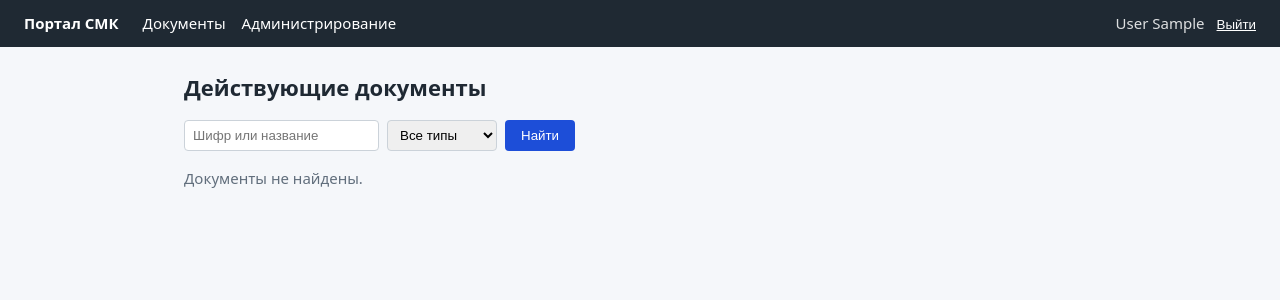
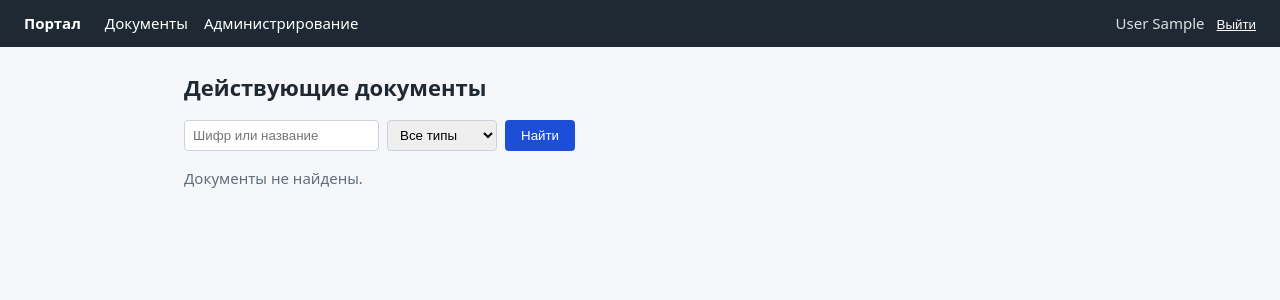
Before and after one commit to vladen33/portal, a Django app: page /documents/ in a window 1280 px wide. Shown: the top 300 px of the page. Run offline with Django 5.2, Linux system fonts and the light colour scheme; the visitor is signed in with stand-in values (Sample User, id 1); data that the repository does not hold is empty.

Commit message:
Название портала: «Портал СМК» → «Портал»
Портал будет содержать несколько приложений, поэтому убрано уточнение СМК из заголовков страниц, шаблона systemd-службы, сводки установщика и README. Приложения documents (КСМК) и kanban будут перенесены отдельным шагом.

```diff
--- a/config/settings.py
+++ b/config/settings.py
@@ -1,4 +1,4 @@
-"""Настройки проекта portal — портала документов СМК.
+"""Настройки проекта portal — внутреннего портала организации.
 
 Проект работает с двумя СУБД:
 
--- a/documents/views.py
+++ b/documents/views.py
@@ -1,4 +1,4 @@
-"""Представления портала документов СМК."""
+"""Представления раздела документов СМК."""
 
 from django.contrib import messages
 from django.contrib.auth.mixins import LoginRequiredMixin
--- a/templates/base.html
+++ b/templates/base.html
@@ -4,13 +4,13 @@
 <head>
   <meta charset="utf-8">
   <meta name="viewport" content="width=device-width, initial-scale=1">
-  <title>{% block title %}Портал СМК{% endblock %}</title>
+  <title>{% block title %}Портал{% endblock %}</title>
   <link rel="stylesheet" href="{% static 'css/base.css' %}">
 </head>
 <body>
 <header class="site-header">
   <div class="brand">
-    <a href="{% url 'documents:list' %}">Портал СМК</a>
+    <a href="/">Портал</a>
   </div>
   {% if user.is_authenticated %}
   <nav class="site-nav">
--- a/templates/registration/login.html
+++ b/templates/registration/login.html
@@ -1,6 +1,6 @@
 {% extends "base.html" %}
 
-{% block title %}Вход на портал СМК{% endblock %}
+{% block title %}Вход на портал{% endblock %}
 
 {% block content %}
 <h1>Вход на портал</h1>
```
Also changed, not shown: README.md, 2 other files.
